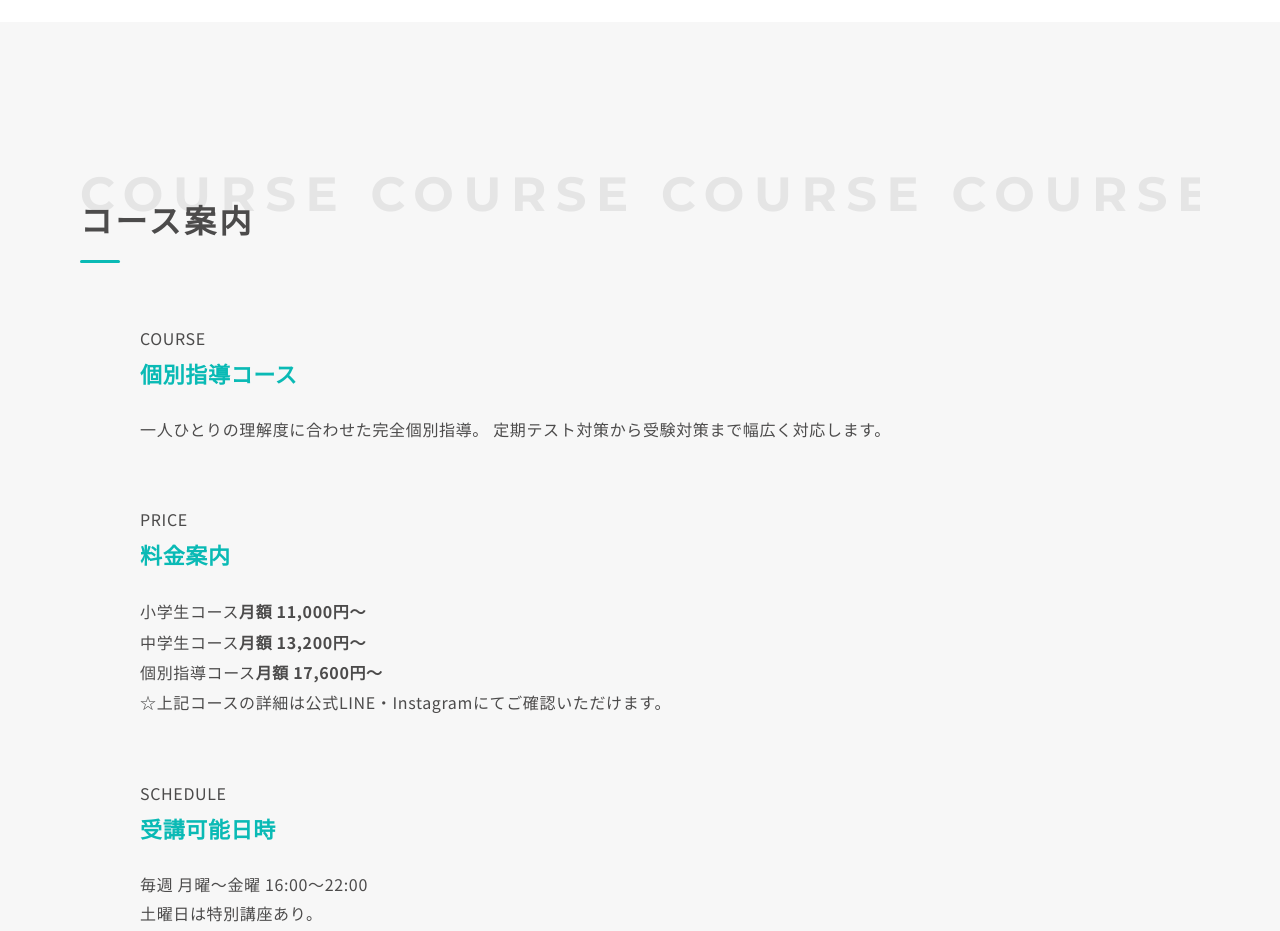
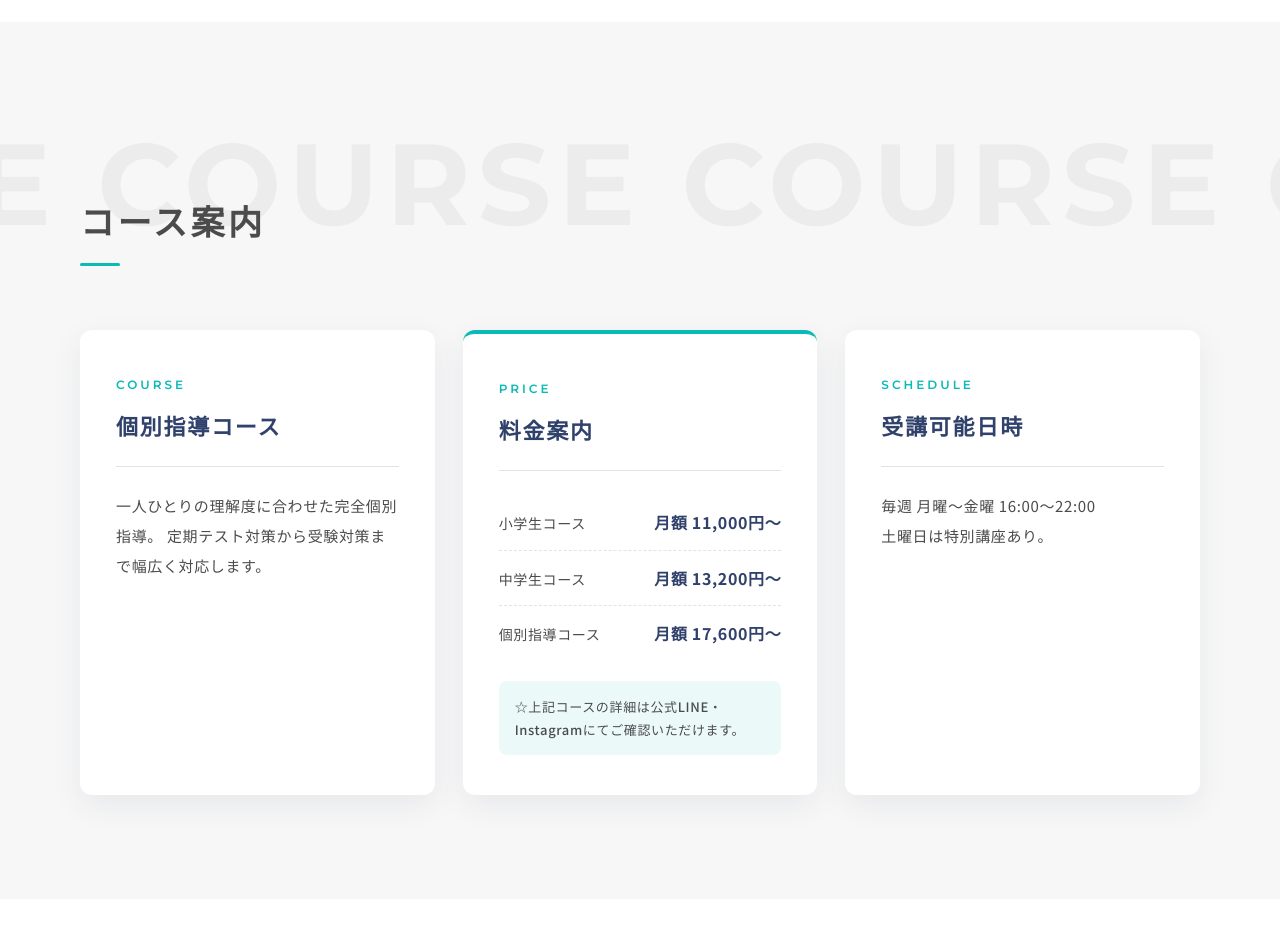
Before and after one commit to yod139/yod139.github.io, a plain HTML site: page index.html in a window 1280 px wide. Shown: the part 4340-5271 px from the top of the page. Drawn offline with Linux system fonts and the light colour scheme.

Commit message:
Refactor course styles for grid layout and animations

```diff
--- a/css/course.css
+++ b/css/course.css
@@ -1,59 +1,110 @@
 /* =========================
    COURSE タイトル
+   （見出し・ティッカーは section.css で共通化）
 ========================= */
-.course-title-box {
-    position: relative;
-    margin-bottom: 60px;
-    overflow: hidden;
-}
-
-.course-title {
-    font-size: 32px;
-    font-weight: 600;
-    color: #4C4B4B;
-    position: relative;
-    z-index: 2;
-}
-
-.course-ticker {
-    position: absolute;
-    top: 50%;
-    left: 0;
-    width: 100%;
-    overflow: hidden;
-    white-space: nowrap;
-    transform: translateY(-50%);
-    z-index: 1;
-}
-
 .course-ticker span {
-    display: inline-block;
-    letter-spacing: 0.2em;
-    font-size: 48px;
-    font-weight: 700;
-    color: rgba(74, 74, 74, 0.1);
-    animation: ticker-scroll 15s linear infinite;
+  animation-duration: 36s;
 }
 
 /* =========================
-   COURSE 本文
+   COURSE 本文（3カラムカード）
 ========================= */
 .course-content {
-  max-width: 1000px;
-  margin: 0 auto;
+  display: grid;
+  grid-template-columns: repeat(3, 1fr);
+  gap: 28px;
 }
 
 .course-block {
-  margin-bottom: 60px;
+  display: flex;
+  flex-direction: column;
+  padding: 44px 36px 40px;
+  background: #fff;
+  border-radius: var(--radius);
+  box-shadow: var(--shadow);
+  transition: transform .4s var(--ease);
+}
+
+.course-block:hover {
+  transform: translateY(-6px);
+}
+
+/* 真ん中（料金）を強調 */
+.course-block:nth-child(2) {
+  border-top: 4px solid var(--accent-color);
+}
+
+.course-label {
+  margin-bottom: 8px;
+  font-family: var(--font-en);
+  font-size: 12px;
+  font-weight: 600;
+  letter-spacing: 0.25em;
+  color: var(--accent-color);
 }
 
 .course-heading {
+  padding-bottom: 20px;
+  margin-bottom: 24px;
+  border-bottom: 1px solid var(--line-color);
   font-size: 22px;
-  margin-bottom: 20px;
-  color: #0ABAB5;
+  font-weight: 700;
+  letter-spacing: 0.08em;
+  color: var(--navy-color);
 }
 
 .course-text {
+  font-size: 15px;
+  line-height: 2;
+}
+
+/* 料金リスト */
+.course-price li {
+  display: flex;
+  justify-content: space-between;
+  align-items: baseline;
+  gap: 12px;
+  padding: 12px 0;
+  border-bottom: 1px dashed var(--line-color);
+  font-size: 14px;
+}
+
+.course-price li:last-child {
+  border-bottom: none;
+}
+
+.course-price strong {
+  font-size: 16px;
+  font-weight: 700;
+  white-space: nowrap;
+  color: var(--navy-color);
+}
+
+.course-note {
+  margin-top: auto;
+  padding: 14px 16px;
+  background: rgba(10, 186, 181, 0.08);
+  border-radius: 8px;
+  font-size: 13px;
+  font-weight: 500;
   line-height: 1.8;
-  font-size: 16px;
+  color: var(--main-color);
 }
+
+.course-price + .course-note {
+  margin-top: 20px;
+}
+
+/* タブレット・スマホ */
+@media (max-width: 1024px) {
+  .course-content {
+    grid-template-columns: 1fr;
+    max-width: 640px;
+    margin: 0 auto;
+    gap: 20px;
+  }
+
+  .course-block {
+    padding: 36px 28px;
+  }
+}
```
